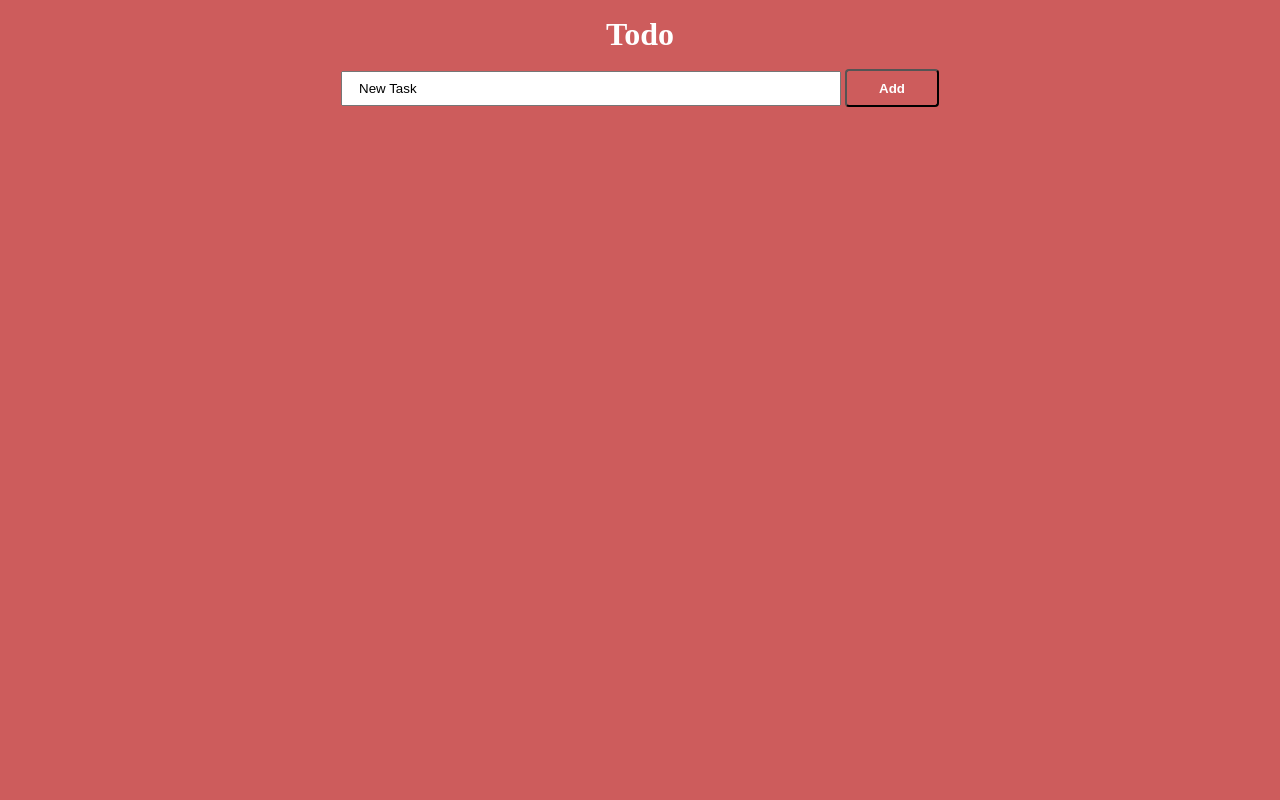
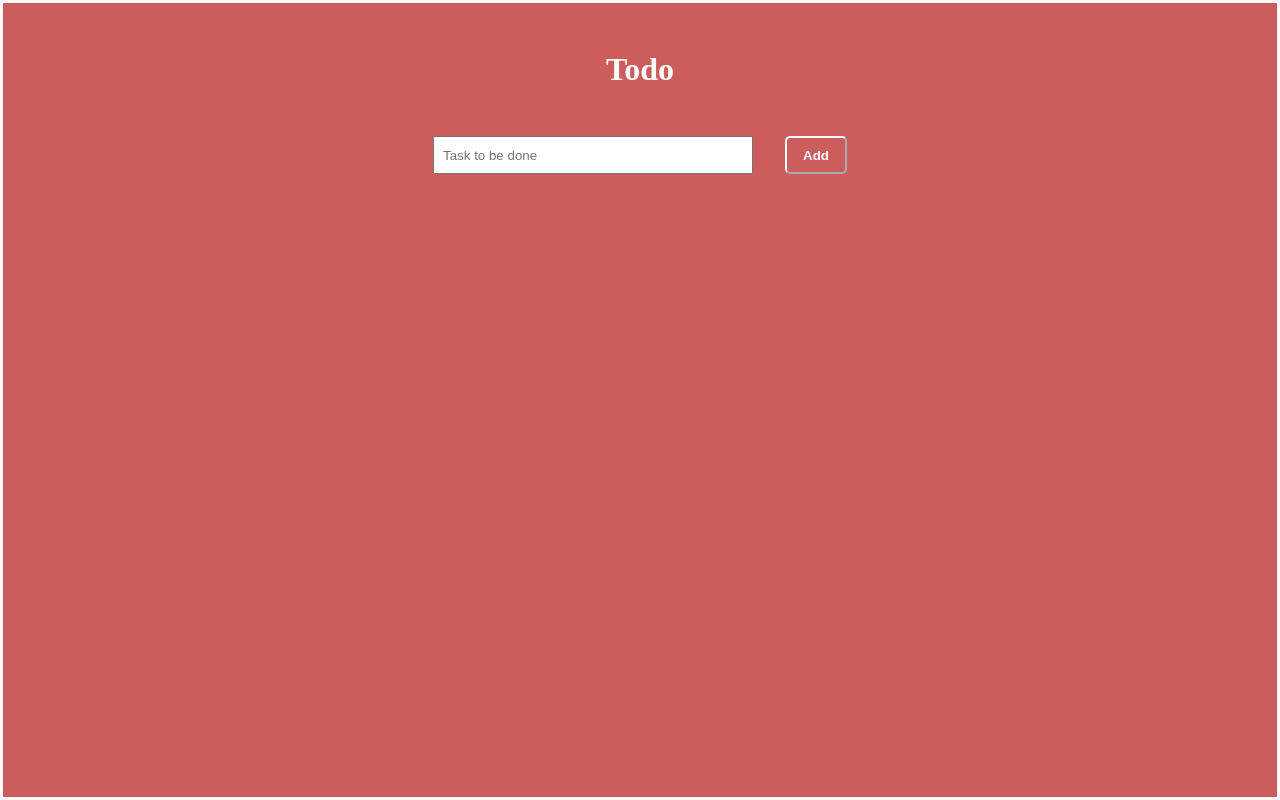
Before and after one commit to rohannegi2507/todo-app, a plain HTML site: page index.html in a window 1280 px wide. Drawn offline with Linux system fonts and the light colour scheme.

Commit message:
better styling

```diff
--- a/index.html
+++ b/index.html
@@ -13,12 +13,10 @@
 
     <div class="container">
         <h1 class="header"> Todo</h1>
-        <div>
-            <input id="input" class="textarea" type="text" placeholder="Task to be done" value='New Task' />
+        <div class="main">
+            <input id="input" class="textarea" type="text" placeholder="Task to be done"/>
             <button id="button" class="btn btn-primary"><strong>
-
-                    </span>Add</span></button>
-
+            </span>Add</span></button>
             <div id="error" class="error-box"></div>
         </div>
         <div id="tasks"></div>
--- a/style.css
+++ b/style.css
@@ -8,7 +8,7 @@ body {
 
 *,
 *:before,
-*:after{
+*:after {
     padding: 0;
     margin: 0;
     -webkit-box-sizing: border-box;
@@ -16,29 +16,43 @@ body {
     -webkit-tap-highlight-color: transparent;
 }
 
-body {
+.container {
+    margin: auto;
+    min-width: 40vh;
+    padding: 2rem;
+    display: flex;
+    flex-direction: column;
+    align-items: center;
+    border:3px solid  white;
     height: 100vh;
-    background-size: cover;
-    background-position: center center;
-    background-attachment: fixed;
 }
 
 .header {
+    margin:0 0 2rem 0;
     color: white;
-    padding:1rem;
+    padding: 1rem;
 }
 
+.main{
+     margin-bottom: 3rem;
+     display:flex;
+     justify-content: center;
+     align-self:center;
+ }
 
 .textarea {
-    min-width: 500px;
-    max-height: 50px;
-    padding: 0.5rem 1rem;
+    min-width: 40vh;
+    padding: 0.5rem 0.5rem;
 }
 
 .btn {
-    padding: 0.60rem 2rem;
-    border-radius: 0.25rem;
+    margin-left: 2rem;
+    padding: 0.60rem 1rem;
     text-align: center;
+    color: #ffffff;
+    border-radius: 5px;
+    cursor: pointer;
+    border-color: white;
 }
 
 .btn-primary {
@@ -47,34 +61,27 @@ body {
 }
 
 
-.error-box{
+.error-box {
     padding-top: 2rem;
+    text-align: center;
     min-height: 1.5rem;
+    color: white;
 
 }
 
-.container{
-       display:flex;
-       flex-direction: column;
-       justify-content: center;
-       align-items: center;
-}
-
 .tasks {
-    width: 40vh;
-    position: relative;
-    margin-top: 40px;
+    min-width: 50vh;
     background-color: #ffffff;
-    -webkit-box-shadow: 0 15px 30px rgba(0,0,0,0.3);
-            box-shadow: 0 15px 30px rgba(0,0,0,0.3);
-    padding: 30px 20px;
+    -webkit-box-shadow: 0 15px 30px rgba(0, 0, 0, 0.3);
+    box-shadow: 0 15px 30px rgba(0, 0, 0, 0.3);
+    padding: 1rem 2rem;
     border-radius: 5px;
 }
 
 .task {
-     width: 60vh;
+    min-width: 50vh;
     background: #ffffff;
-     height: 50px;
+    min-height:2vh;
     padding: 5px 10px;
     border-radius: 0px;
     margin-top: 10px;
@@ -90,12 +97,14 @@ min-height: 1.5rem;
     cursor: pointer;
     border-bottom: 2px solid #d1d3d4;
 }
+
 .task span {
-     font-family: 'Poppins',sans-serif;
+    font-family: 'Poppins', sans-serif;
     font-size: 15px;
     font-weight: 400;
     cursor: pointer;
 }
+
 .task button {
     border: none;
     height: 100%;
@@ -103,11 +112,13 @@ min-height: 1.5rem;
     color: #ffffff;
     border-radius: 5px;
     cursor: pointer;
+    border-color: white;
 }
- .completed{
+
+.completed {
     text-decoration: line-through;
 }
 
- .delete{
+.delete {
     background-color: var(--primary-color);
 }
```
Lines whose indentation alone changed are shown as unchanged.
